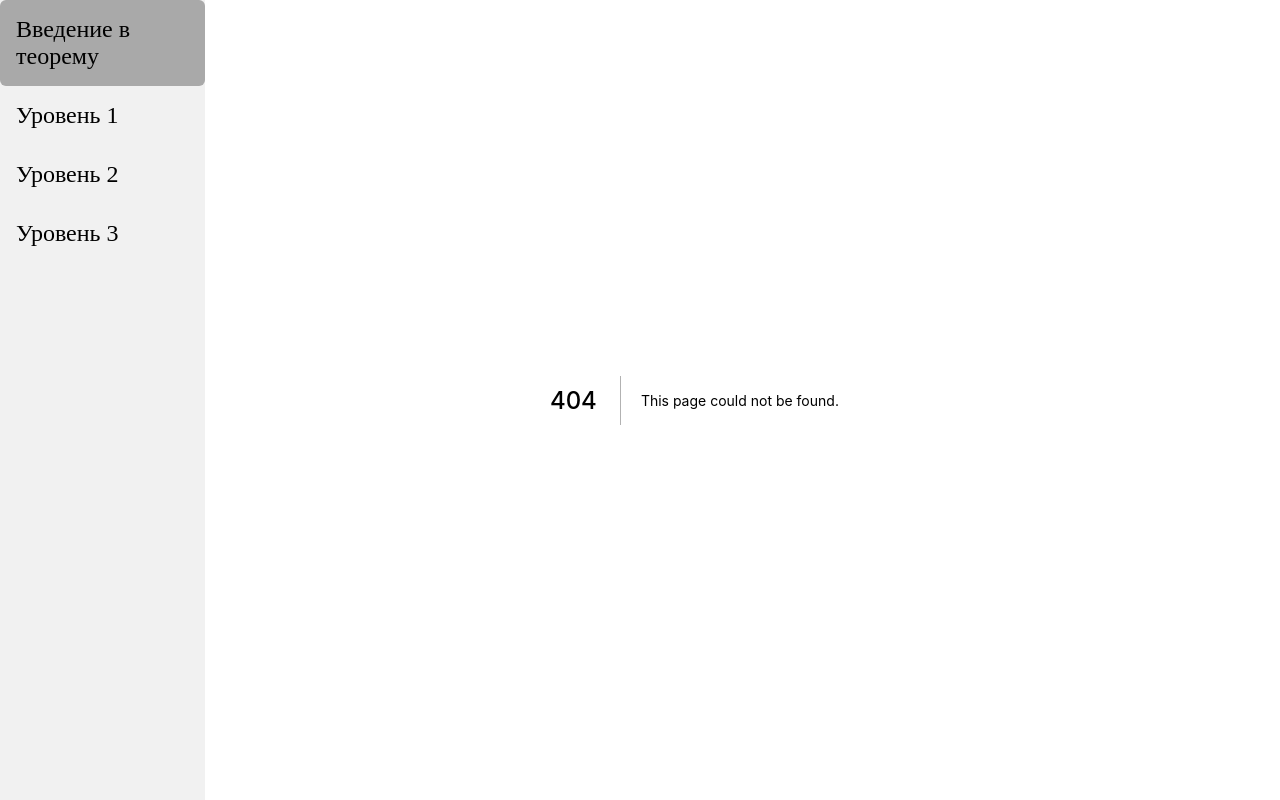
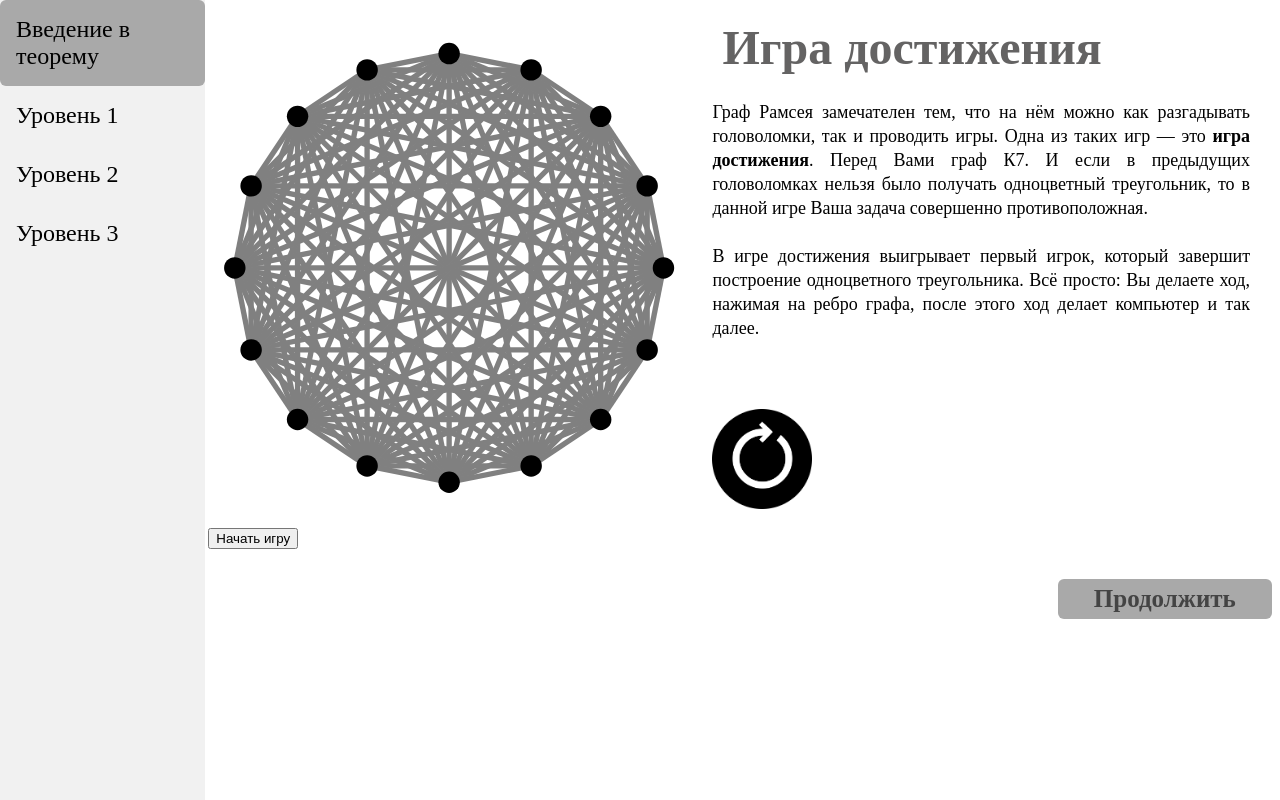
Before and after one commit to techi9/ramsay, a Next.js app: page /lvl4 in a window 1280 px wide. Before the commit this address had no page. Built offline with nearby package versions, Linux system fonts and the light colour scheme.

Commit message:
changes by brokkko

```diff
--- a/components/lvl2Game.js
+++ b/components/lvl2Game.js
@@ -8,7 +8,6 @@ class Lvl2Game extends React.Component {
     vertexList = []
     lineList = []
     list = [this.vertexList, this.lineList]
-    userLinesList = []
 
     constructor(props) {
         super(props);
--- a/components/lvl3Game.js
+++ b/components/lvl3Game.js
@@ -3,18 +3,205 @@ import Vertex from "./Vertex";
 import Line from "./Line";
 import styles from '../styles/colorSelector.module.css'
 import graphGeneration from '/utility/graphGeneration'
+import shuffle from '/utility/shuffle'
+import getAssetPathFromRoute from "next/dist/shared/lib/router/utils/get-asset-path-from-route";
 
 class Lvl3Game extends React.Component {
+    vertexList = []
+    lineList = []
+    lineListForTurn = []
+    list = [this.vertexList, this.lineList]
 
     constructor(props) {
         super(props);
+        let radius = 20, xCenter = 90, yCenter = 40, n = this.props.n
+        this.list = graphGeneration(this.list, n, radius, xCenter, yCenter, this.handleClick)
+        this.vertexList = this.list[0]
+        this.lineList = this.list[1]
+
+        this.state = {
+            vertexList : this.vertexList,
+            lineList: this.lineList,
+            compColor : "blue",
+            userColor : "red",
+            looseColor: "yellow",
+            userWin: false,
+            compWin: false,
+            game: true,
+            gameStarted: false
+        }
+
+        this.turnList = shuffle(this.lineList)
+
     }
 
+    deleteUserLineTurn = (deleteIndex) => {
+        for(let index in this.turnList){
+            if(this.lineList[deleteIndex].index === this.turnList[index].index){
+                this.turnList.splice(index, 1)
+                break
+            }
+        }
+    }
+
+    computerTurn = () => {
+        let preventWin = false
+        for(let index in this.turnList){
+            if(this.turnList.length >= 1){
+                if(this.lineList[this.turnList[index].index].color !== this.state.userColor &&
+                                            !this.check(this.lineList[this.turnList[index].index], this.state.compColor)
+                                            && !this.check(this.lineList[this.turnList[index].index], this.state.userColor)){
+                    this.lineList[this.turnList[index].index].color = this.state.compColor
+                    this.lineList[this.turnList[index].index].line =
+                        <Line x1={this.lineList[this.turnList[index].index].x1} y1={this.lineList[this.turnList[index].index].y1}
+                              x2={this.lineList[this.turnList[index].index].x2} y2={this.lineList[this.turnList[index].index].y2}
+                              onClick = {this.handleClick}
+                              vertex1 = {this.lineList[this.turnList[index].index].vertex1}
+                              vertex2 = {this.lineList[this.turnList[index].index].vertex2}
+                              color={this.state.compColor}
+                              index = {this.lineList[this.turnList[index].index].index}/>
+
+                    this.turnList.splice(index, 1)
+                    console.log(this.turnList.length)
+                    preventWin = true
+                    break
+                }
+            }
+        }
+        if(!preventWin)
+        {
+            for(let index in this.turnList){
+                if(this.lineList[this.turnList[index].index].color !== this.state.userColor &&
+                    !this.check(this.lineList[this.turnList[index].index], this.state.compColor)){
+                    this.lineList[this.turnList[index].index].color = this.state.compColor
+                    this.lineList[this.turnList[index].index].line =
+                        <Line x1={this.lineList[this.turnList[index].index].x1} y1={this.lineList[this.turnList[index].index].y1}
+                              x2={this.lineList[this.turnList[index].index].x2} y2={this.lineList[this.turnList[index].index].y2}
+                              onClick = {this.handleClick}
+                              vertex1 = {this.lineList[this.turnList[index].index].vertex1}
+                              vertex2 = {this.lineList[this.turnList[index].index].vertex2}
+                              color={this.state.compColor}
+                              index = {this.lineList[this.turnList[index].index].index}/>
+
+                    this.turnList.splice(index, 1)
+                    console.log(this.turnList.length)
+                    preventWin = true
+                    break
+                }
+            }
+        }
+
+        if (!preventWin){
+            this.lineList[this.turnList[0].index].color = this.state.looseColor
+            this.lineList[this.turnList[0].index].line =
+                <Line x1={this.lineList[this.turnList[0].index].x1} y1={this.lineList[this.turnList[0].index].y1}
+                      x2={this.lineList[this.turnList[0].index].x2} y2={this.lineList[this.turnList[0].index].y2}
+                      onClick = {this.handleClick}
+                      vertex1 = {this.lineList[this.turnList[0].index].vertex1}
+                      vertex2 = {this.lineList[this.turnList[0].index].vertex2}
+                      color={this.state.looseColor}
+                      index = {this.lineList[this.turnList[0].index].index}/>
+        }
+
+        this.setState({userWin: !preventWin })
+
+
+    }
+
+    handleClick = index => vertex1 => vertex2 =>  {
+        if(!this.state.gameStarted) return;
+        if(this.state.userWin === true || this.state.compWin === true){
+            return;
+        }
+
+        if(this.getLine(vertex1,vertex2).color !== "gray"){
+            return;
+        }
+
+        this.lineList[index].line =
+            <Line x1={this.lineList[index].x1} y1={this.lineList[index].y1} x2={this.lineList[index].x2} y2={this.lineList[index].y2}
+                  onClick = {this.handleClick} vertex1 = {vertex1} vertex2 = {vertex2} color={this.state.userColor} index = {index}/>;
+        this.lineList[index].color = this.state.userColor
+        if(this.check(this.lineList[index], this.state.userColor)){
+            this.setState({compWin: true})
+            return
+        }
+        this.deleteUserLineTurn(index)
+        this.computerTurn()
+
+        this.setState({
+            vertexList : this.vertexList,
+            lineList: this.lineList
+        })
+
+    };
+
+    retryButton = () => {
+
+        this.turnList = shuffle(this.lineList)
+
+        for(let index in this.lineList){
+            this.lineList[index].color = "gray"
+            this.lineList[index].line =
+                <Line x1={this.lineList[index].x1} y1={this.lineList[index].y1} x2={this.lineList[index].x2} y2={this.lineList[index].y2}
+                      onClick = {this.handleClick} vertex1 = {this.lineList[index].vertex1} vertex2 = {this.lineList[index].vertex2}
+                      color={this.lineList[index].color} index = {this.lineList[index].index}/>;
+
+        }
+
+        this.setState({
+            vertexList : this.vertexList,
+            lineList: this.lineList,
+            userWin: false,
+            compWin: false
+        })
+        this.computerTurn();
+
+
+    }
 
     render() {
 
+        let vertexesToRender = []
+        this.state.vertexList.forEach(element => vertexesToRender.push(element.vertex))
+
+        let linesToRender = []
+        this.state.lineList.forEach(element => linesToRender.push(element.line))
+
         return (
-            <div>
+            <div className={styles.content}>
+
+                <div className={styles.rules}>
+                    <p>
+                        <font size={+7} color={"#646363"} face={"century schoolbook"}>
+                            <strong>Игра достижения</strong>
+                        </font>
+                        <br/>
+                        <br/>
+                        <font size={+4} FACE={"century schoolbook"}>
+                            Граф Рамсея замечателен тем, что на нём можно как разгадывать головоломки, так и проводить игры.
+                            Одна из таких игр — это <strong>игра достижения</strong>. Перед Вами граф К7. И если в предыдущих
+                            головоломках нельзя было получать одноцветный треугольник, то в данной игре
+                            Ваша задача совершенно противоположная.
+                            <br/> <br/>
+                            В игре достижения выигрывает первый игрок, который завершит построение одноцветного
+                            треугольника. Всё просто: Вы делаете ход, нажимая на ребро графа, после этого ход делает компьютер и так далее.
+                        </font>
+                    </p>
+                    <input className={styles.buttonRetry2} src="/retryButton.png" type="image" onClick={this.retryButton}/>
+                </div>
+
+                <svg viewBox="67.5 15 100 48" xmlns="http://www.w3.org/2000/svg">
+                    {linesToRender}
+                    {vertexesToRender}
+
+                </svg>
+                {!this.state.gameStarted ? <input className={styles.StartGame} type="button" value="Начать игру" onClick={(e) => {this.setState({gameStarted: true}); this.computerTurn();}} /> : ''}
+
+                <div className={styles.LooseWinContainer2}>
+                    {this.state.userWin ? <input className={styles.WinInf} type="button" value="Вы выиграли" /> : ''}
+                    {this.state.compWin ?<input className={styles.LooseInf} type="button" value="Вы проиграли"/> : ''}
+                </div>
 
             </div>
 
--- a/pages/lvl2.js
+++ b/pages/lvl2.js
@@ -31,7 +31,6 @@ function GetText(){
 }
 
 
-
 export default function lvl2(props) {
 
     const router = props.router
--- a/pages/lvl3.js
+++ b/pages/lvl3.js
@@ -33,7 +33,7 @@ export default function lvl3(props) {
     return (
         <div>
             <Lvl3Game n = "7" />
-            <input className={styles2.buttonNext} type="button" value="Продолжить" />
+            <input className={styles2.buttonNext} type="button" value="Продолжить" onClick={() => router.push('/lvl4')}/>
         </div>
     )
 }
--- /dev/null
+++ b/pages/lvl4.js
@@ -0,0 +1,14 @@
+import Lvl3Game from "../components/lvl3Game";
+import styles2 from "../styles/colorSelector.module.css";
+
+export default function lvl4(props) {
+
+    const router = props.router
+
+    return (
+        <div>
+            <Lvl3Game n = "16" />
+            <input className={styles2.buttonNext} type="button" value="Продолжить" onClick={() => router.push('/lvl5')}/>
+        </div>
+    )
+}
--- /dev/null
+++ b/utility/shuffle.js
@@ -0,0 +1,9 @@
+function getShuffledArr (arr){
+    const newArr = arr.slice()
+    for (let i = newArr.length - 1; i > 0; i--) {
+        const rand = Math.floor(Math.random() * (i + 1));
+        [newArr[i], newArr[rand]] = [newArr[rand], newArr[i]];
+    }
+    return newArr
+}
+export default getShuffledArr
```
Also changed, not shown: components/lvl4Game.js (added).
